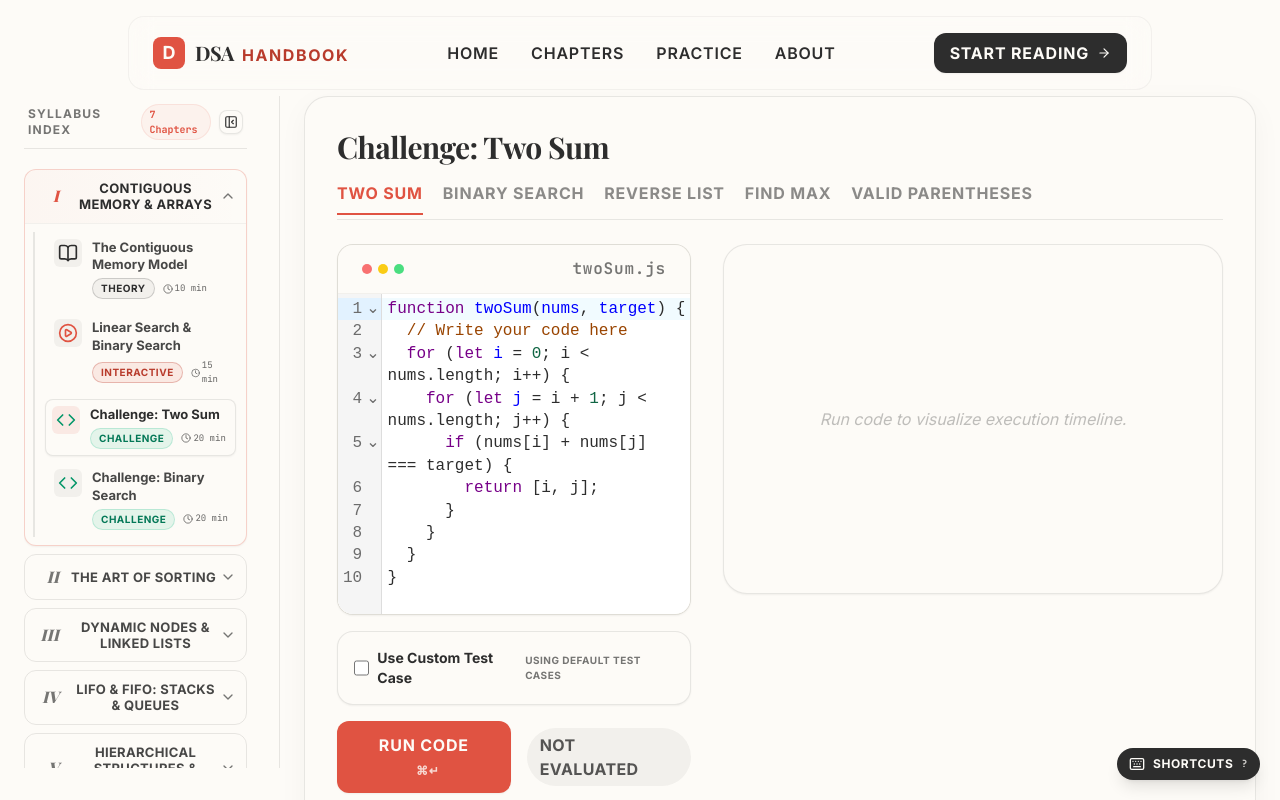
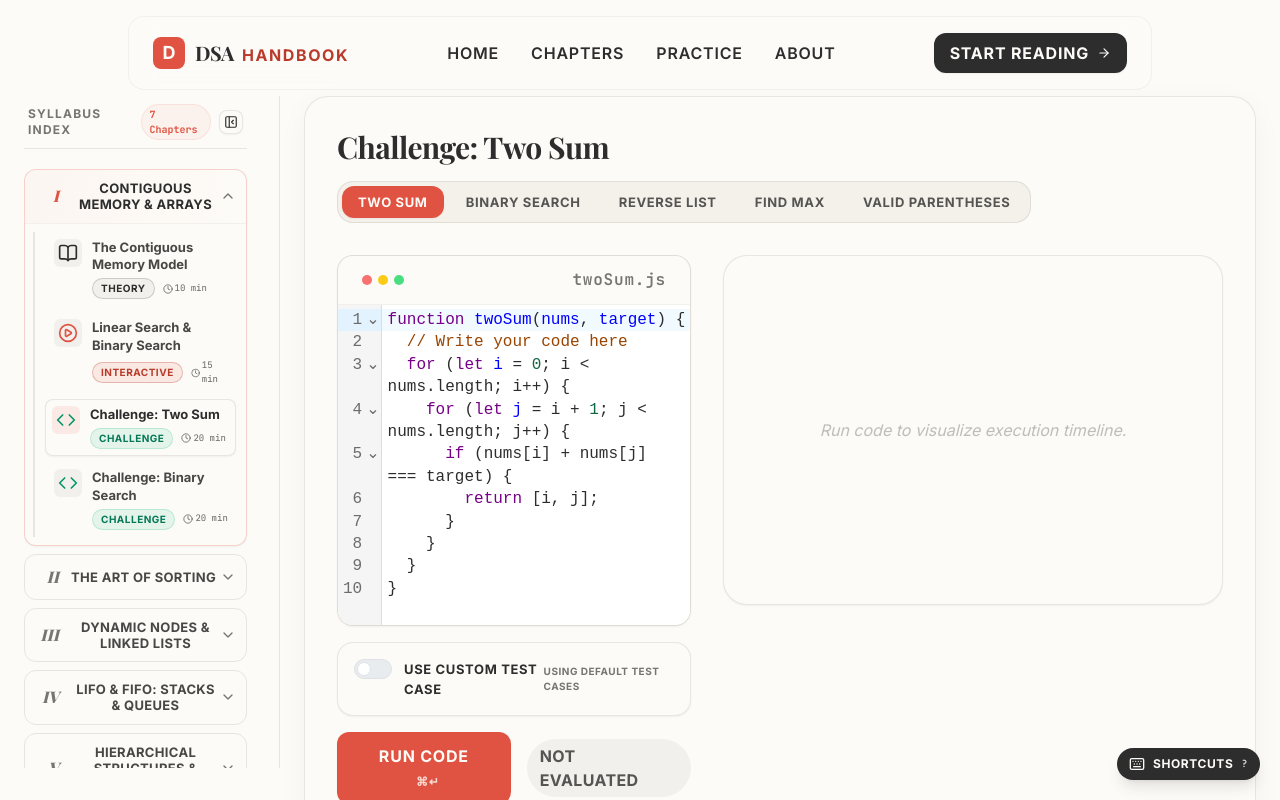
Before and after one commit to hahuyhungdev/web-interactive-dsa-handbook, a React (Vite) app: page /practice/two-sum in a window 1280 px wide. Shown: the top 800 px of the page. Built offline with nearby package versions, Linux system fonts and the light colour scheme; a web font is replaced by a local one.

Commit message:
style & ux: enhance practice page with segmented capsule tabs, mantine switch, and better input styling

```diff
--- a/src/features/practice/components/PracticeSection.tsx
+++ b/src/features/practice/components/PracticeSection.tsx
@@ -6,6 +6,7 @@ import { Prec } from "@codemirror/state";
 import { Play, Pause, SkipBack, SkipForward, RotateCcw, CheckCircle, XCircle, Info } from "lucide-react";
 import { useNavigate } from "react-router-dom";
 import { motion, AnimatePresence } from "motion/react";
+import { Switch } from "@mantine/core";
 
 const BOILERPLATES = {
   "two-sum": `function twoSum(nums, target) {
@@ -1584,8 +1585,8 @@ export function PracticeSection({ activeLesson }: PracticeSectionProps) {
 
   return (
     <div className="flex flex-col gap-6 w-full">
-      {/* Tabs */}
-      <div className="flex border-b border-charcoal/10 gap-5 pb-1 relative">
+      {/* Tabs - Segmented Capsule style */}
+      <div className="flex p-1 bg-paper-dark border border-charcoal/10 rounded-2xl w-full md:w-max overflow-x-auto scrollbar-none flex-nowrap mb-2 gap-1.5">
         {(
           [
             ["two-sum", "Two Sum"],
@@ -1601,15 +1602,15 @@ export function PracticeSection({ activeLesson }: PracticeSectionProps) {
               key={tabId}
               id={`challenge-tab-${tabId}`}
               onClick={() => handleTabClick(tabId)}
-              className={`pb-2.5 text-base font-sans font-bold tracking-wider uppercase relative transition-all duration-300 ${
-                isActive ? "text-coral font-extrabold" : "text-charcoal/55 hover:text-charcoal"
+              className={`px-4 py-2 rounded-xl font-sans text-xs sm:text-[13px] font-extrabold uppercase tracking-wider transition-all duration-200 shrink-0 select-none relative focus:outline-none focus-visible:ring-2 focus-visible:ring-coral/50 ${
+                isActive ? "text-paper font-black z-10 animate-fade-in" : "text-charcoal/60 hover:text-charcoal z-10"
               }`}
             >
               {label}
               {isActive && (
                 <motion.div
-                  layoutId="activeTabUnderline"
-                  className="absolute bottom-0 left-0 right-0 h-0.5 bg-coral"
+                  layoutId="activeTabBackground"
+                  className="absolute inset-0 bg-coral rounded-xl shadow-sm -z-10"
                   transition={{ type: "spring", stiffness: 380, damping: 30 }}
                 />
               )}
@@ -1664,15 +1665,28 @@ export function PracticeSection({ activeLesson }: PracticeSectionProps) {
           {/* Custom Input Configuration */}
           <div className="border border-charcoal/10 rounded-2xl bg-paper p-4 shadow-sm flex flex-col gap-3">
             <div className="flex items-center justify-between">
-              <label className="flex items-center gap-2 cursor-pointer select-none">
-                <input
-                  type="checkbox"
-                  checked={useCustomInput}
-                  onChange={(e) => setUseCustomInput(e.target.checked)}
-                  className="rounded border-charcoal/20 text-coral focus:ring-coral w-4 h-4"
-                />
-                <span className="font-sans text-sm font-bold text-charcoal">Use Custom Test Case</span>
-              </label>
+              <Switch
+                checked={useCustomInput}
+                onChange={(e) => setUseCustomInput(e.currentTarget.checked)}
+                label="Use Custom Test Case"
+                size="sm"
+                styles={{
+                  track: {
+                    backgroundColor: useCustomInput ? 'var(--color-coral)' : undefined,
+                    borderColor: useCustomInput ? 'var(--color-coral)' : undefined,
+                    cursor: 'pointer',
+                  },
+                  label: {
+                    fontFamily: 'var(--font-sans)',
+                    fontWeight: 800,
+                    fontSize: '13px',
+                    color: 'var(--color-charcoal)',
+                    cursor: 'pointer',
+                    textTransform: 'uppercase',
+                    letterSpacing: '0.05em',
+                  }
+                }}
+              />
               <span className="text-[10px] font-sans text-charcoal/40 uppercase tracking-wider font-bold">
                 {useCustomInput ? "Custom Input Active" : "Using Default Test Cases"}
               </span>
@@ -1693,7 +1707,7 @@ export function PracticeSection({ activeLesson }: PracticeSectionProps) {
                       value={customInputArray}
                       onChange={(e) => setCustomInputArray(e.target.value)}
                       placeholder="e.g. [2, 7, 11, 15]"
-                      className="px-3 py-2 border border-charcoal/15 rounded-xl bg-paper-dark font-mono text-xs focus:ring-1 focus:ring-coral focus:outline-none w-full"
+                      className="px-3 py-2 border border-charcoal/10 rounded-xl bg-paper-dark/40 font-mono text-xs focus:border-coral/50 focus:bg-paper focus:ring-2 focus:ring-coral/20 focus:outline-none w-full transition-all duration-200"
                     />
                     <span className="text-[10px] text-charcoal/40 font-mono">
                       Must be a valid JSON array of numbers.
@@ -1711,7 +1725,7 @@ export function PracticeSection({ activeLesson }: PracticeSectionProps) {
                       value={customInputTarget}
                       onChange={(e) => setCustomInputTarget(e.target.value)}
                       placeholder="e.g. 9"
-                      className="px-3 py-2 border border-charcoal/15 rounded-xl bg-paper-dark font-mono text-xs focus:ring-1 focus:ring-coral focus:outline-none w-full"
+                      className="px-3 py-2 border border-charcoal/10 rounded-xl bg-paper-dark/40 font-mono text-xs focus:border-coral/50 focus:bg-paper focus:ring-2 focus:ring-coral/20 focus:outline-none w-full transition-all duration-200"
                     />
                   </div>
                 )}
@@ -1726,7 +1740,7 @@ export function PracticeSection({ activeLesson }: PracticeSectionProps) {
                       value={customInputString}
                       onChange={(e) => setCustomInputString(e.target.value)}
                       placeholder="e.g. ()[]{}"
-                      className="px-3 py-2 border border-charcoal/15 rounded-xl bg-paper-dark font-mono text-xs focus:ring-1 focus:ring-coral focus:outline-none w-full"
+                      className="px-3 py-2 border border-charcoal/10 rounded-xl bg-paper-dark/40 font-mono text-xs focus:border-coral/50 focus:bg-paper focus:ring-2 focus:ring-coral/20 focus:outline-none w-full transition-all duration-200"
                     />
                   </div>
                 )}
@@ -1740,7 +1754,7 @@ export function PracticeSection({ activeLesson }: PracticeSectionProps) {
               id="btn-run-code"
               onClick={handleRunCode}
               title="Run code (⌘/Ctrl + Enter)"
-              className="px-6 py-3 bg-coral text-paper hover:bg-coral-dark rounded-xl font-sans text-base font-bold uppercase tracking-wider shadow-sm transition-all duration-300 transform active:scale-[0.98]"
+              className="px-6 py-3 bg-coral text-paper rounded-xl font-sans text-base font-bold uppercase tracking-wider shadow-sm transition-spring hover-spring active-spring cursor-pointer"
             >
               Run Code{" "}
               <span className="hidden md:inline ml-2 font-mono text-xs opacity-80">⌘↵</span>
```
Also changed, not shown: graphify-out/GRAPH_REPORT.md (+2 -2 lines), graphify-out/graph.json, graphify-out/manifest.json.
